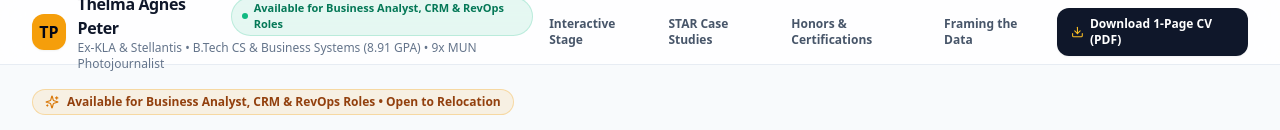
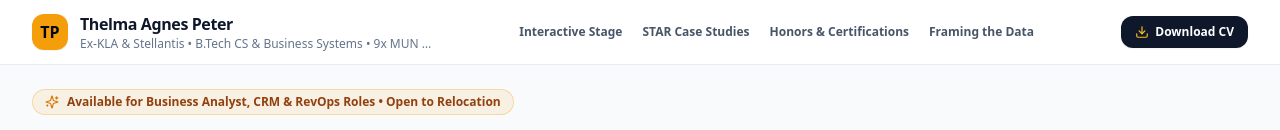
Before and after one commit to mithuncreates99/TAP, a React (Vite) app in the folder thelma-executive-portfolio-github-ready/: page / in a window 1280 px wide. Shown: the top 130 px of the page. Built offline with nearby package versions, Linux system fonts and the light colour scheme.

Commit message:
Fix responsive portfolio header layout

```diff
--- a/thelma-executive-portfolio-github-ready/src/App.jsx
+++ b/thelma-executive-portfolio-github-ready/src/App.jsx
@@ -826,51 +826,45 @@ export default function App() {
       {/* =====================================================================
           STEP 2: RECRUITER QUICK-SCAN HEADER & ABOVE-THE-FOLD NAVIGATION
       ====================================================================== */}
-      <header className="sticky top-0 z-40 backdrop-blur-md bg-white/80 border-b border-slate-200/80">
-        <div className="max-w-7xl mx-auto px-4 sm:px-6 lg:px-8 h-16 flex items-center justify-between gap-4">
-          <div className="flex items-center gap-3">
-            <div className="w-9 h-9 rounded-xl bg-amber-500 text-slate-950 font-black flex items-center justify-center shadow-sm">
+      <header className="sticky top-0 z-40 backdrop-blur-md bg-white/90 border-b border-slate-200/80">
+        <div className="max-w-7xl mx-auto px-4 sm:px-6 lg:px-8 min-h-16 py-3 flex flex-wrap xl:flex-nowrap items-center justify-between gap-x-5 gap-y-2.5">
+          <a href="#interactive-hero" className="flex min-w-0 items-center gap-3 text-left">
+            <span className="w-9 h-9 shrink-0 rounded-xl bg-amber-500 text-slate-950 font-black flex items-center justify-center shadow-sm">
               TP
-            </div>
-            <div>
-              <div className="flex items-center gap-2">
-                <span className="font-bold text-slate-900 tracking-tight">
-                  Thelma Agnes Peter
-                </span>
-                <span className="hidden md:inline-flex items-center gap-1.5 px-2.5 py-0.5 rounded-full text-[11px] font-semibold bg-emerald-500/10 text-emerald-700 border border-emerald-500/20">
-                  <span className="w-1.5 h-1.5 rounded-full bg-emerald-500 animate-pulse" />
-                  Available for Business Analyst, CRM & RevOps Roles
-                </span>
-              </div>
-              <p className="text-xs text-slate-500">
-                Ex-KLA & Stellantis • B.Tech CS & Business Systems (8.91 GPA) • 9x MUN Photojournalist
-              </p>
-            </div>
-          </div>
+            </span>
+            <span className="min-w-0">
+              <span className="block whitespace-nowrap font-bold text-slate-900 tracking-tight">
+                Thelma Agnes Peter
+              </span>
+              <span className="hidden sm:block max-w-[22rem] truncate text-xs text-slate-500">
+                Ex-KLA & Stellantis • B.Tech CS & Business Systems • 9x MUN Photojournalist
+              </span>
+            </span>
+          </a>
 
-          <nav className="hidden lg:flex items-center gap-6 text-xs font-semibold text-slate-600">
-            <a href="#interactive-hero" className="hover:text-slate-900 transition-colors">
+          <nav aria-label="Primary navigation" className="hidden xl:flex flex-1 items-center justify-center gap-x-5 2xl:gap-x-7 text-xs font-semibold text-slate-600">
+            <a href="#interactive-hero" className="whitespace-nowrap hover:text-slate-900 transition-colors">
               Interactive Stage
             </a>
-            <a href="#case-studies" className="hover:text-slate-900 transition-colors">
+            <a href="#case-studies" className="whitespace-nowrap hover:text-slate-900 transition-colors">
               STAR Case Studies
             </a>
-            <a href="#honors-grid" className="hover:text-slate-900 transition-colors">
+            <a href="#honors-grid" className="whitespace-nowrap hover:text-slate-900 transition-colors">
               Honors & Certifications
             </a>
-            <a href="#framing-the-data" className="hover:text-slate-900 transition-colors">
+            <a href="#framing-the-data" className="whitespace-nowrap hover:text-slate-900 transition-colors">
               Framing the Data
             </a>
           </nav>
 
-          <div className="flex items-center gap-2.5">
+          <div className="flex shrink-0 items-center">
             <a
               href="./Thelma_Agnes_Peter_CV_ATS.pdf"
               download="Thelma_Agnes_Peter_CV_ATS.pdf"
-              className="inline-flex items-center gap-1.5 px-3.5 py-2 rounded-xl bg-slate-900 hover:bg-slate-800 text-white text-xs font-semibold shadow-sm transition-all"
+              className="inline-flex items-center gap-1.5 whitespace-nowrap px-3.5 py-2 rounded-xl bg-slate-900 hover:bg-slate-800 text-white text-xs font-semibold shadow-sm transition-all"
             >
               <Download className="w-3.5 h-3.5 text-amber-400" />
-              <span>Download 1-Page CV (PDF)</span>
+              <span>Download CV</span>
             </a>
           </div>
         </div>
@@ -880,7 +874,7 @@ export default function App() {
           HERO SECTION: EXECUTIVE INTRO + DUAL-VIDEO ANIME CAPTURE STAGE
       ====================================================================== */}
       <main className="max-w-7xl mx-auto px-4 sm:px-6 lg:px-8 pt-6 pb-20 space-y-24">
-        <section id="interactive-hero" className="space-y-6">
+        <section id="interactive-hero" className="space-y-6 scroll-mt-24">
           {/* Recruiter Quick-Scan Bar */}
           <div className="flex flex-col lg:flex-row lg:items-end justify-between gap-6">
             <div className="space-y-3 max-w-3xl">
```
